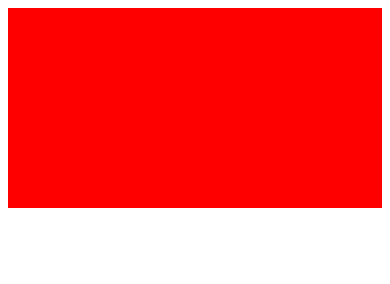
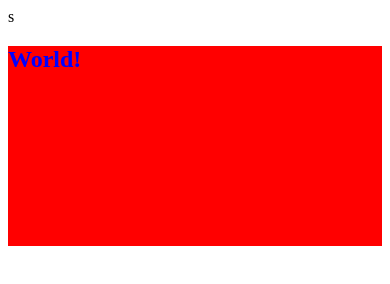
Before and after one commit to isverkunova/freelance-info, a website: page src/index.html in a window 390 px wide. Drawn offline with nearby package versions, Linux system fonts and the light colour scheme; files that its build step writes are made by us from their sources.

Commit message:
Add initial scale

```diff
--- a/gulpfile.js
+++ b/gulpfile.js
@@ -67,6 +67,6 @@ gulp.task('default', function() {
     gulp.start('pages', 'js', 'sass', 'images');
     gulp.watch('src/*.html', ['pages']);
     gulp.watch('src/js/*.js', ['js']);
-    gulp.watch('src/sass/*.scss', ['sass']);
+    gulp.watch('src/sass/**/*.scss', ['sass']);
     gulp.watch('src/images/**/*.*', ['images']);
 });
--- a/src/index.html
+++ b/src/index.html
@@ -3,10 +3,13 @@
 <head>
     <title>Application with Gulp!</title>
     <meta charset="utf-8" />
-    <link type="text/css" rel="stylesheet" href="css/app.css" />
+    <meta name="viewport" content="initial-scale=1.0, width=device-width">
+    <link type="text/css" rel="stylesheet" href="css/app.css" />s
 </head>
 <body>
-    <section class="info"></section>
+    <section class="info">
+        <h1>World!</h1>
+    </section>
     <script src="js/app.js"></script>
 </body>
 </html>
--- a/src/sass/info/MediaQueries/phoneLandscape.scss
+++ b/src/sass/info/MediaQueries/phoneLandscape.scss
@@ -3,4 +3,5 @@
 @media #{$phoneLandscape} {
     @import '../mobile';
 
+
 }
--- a/src/sass/info/mobile.scss
+++ b/src/sass/info/mobile.scss
@@ -2,4 +2,8 @@
     width: 100%;
     height: 200px;
     background-color: red;
+
+    h1 {
+        color: blue;
+    }
 }
```
